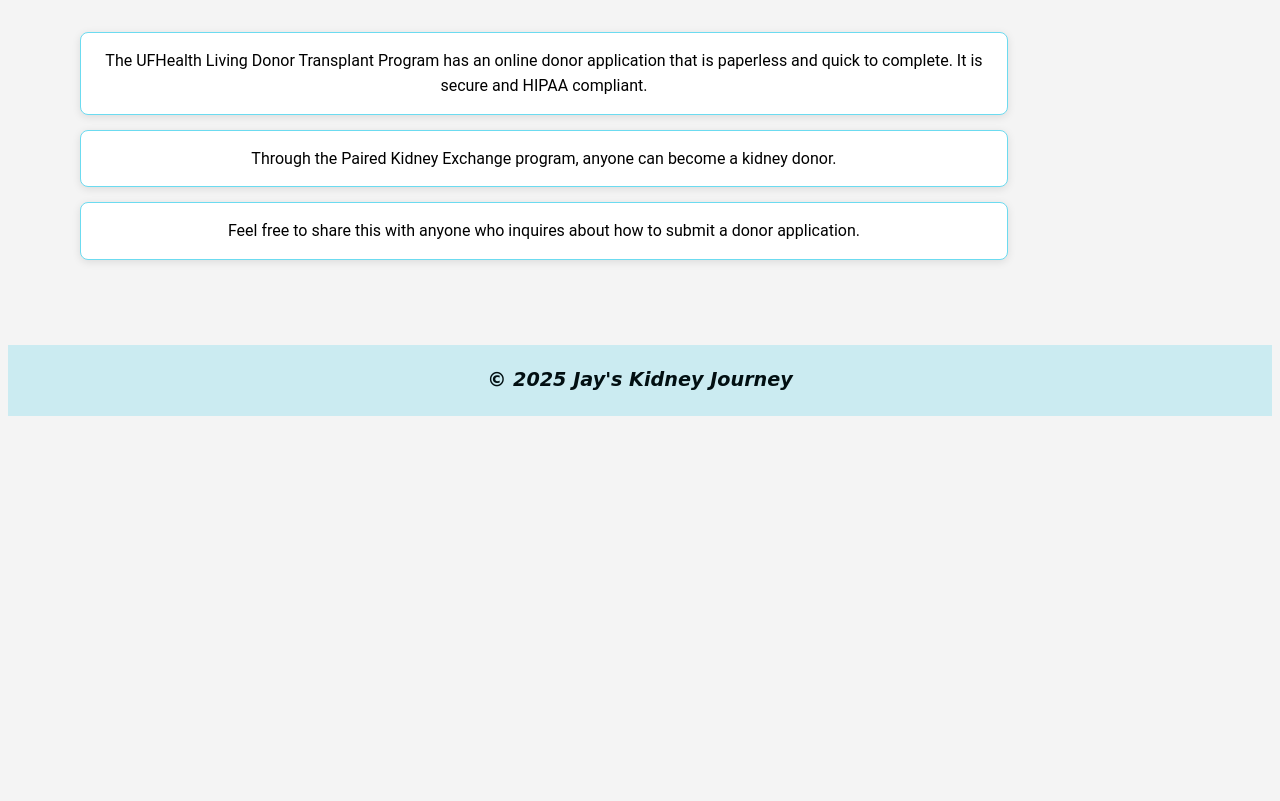
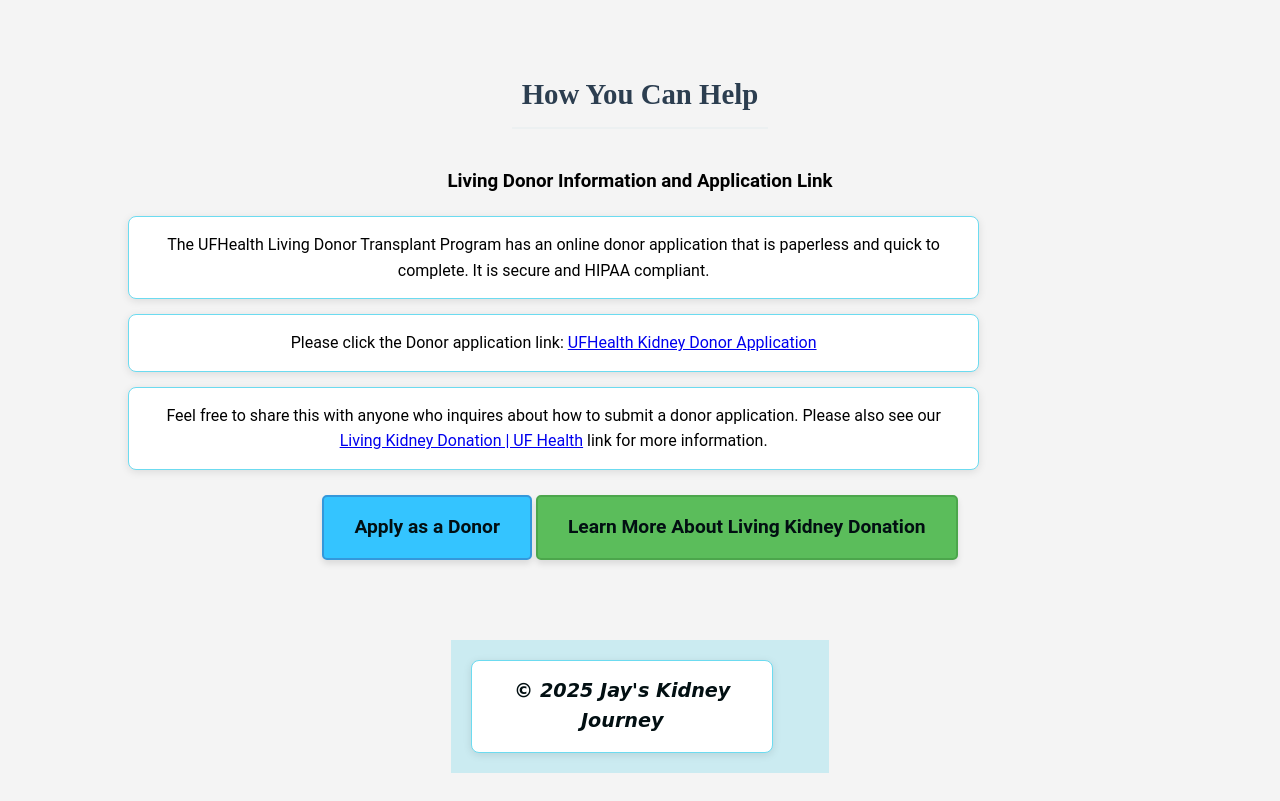
Before and after one commit to hannahrb03/jaybockischkidney, a plain HTML site: page docs/donation.html in a window 1280 px wide. Shown: the part 506-1307 px from the top of the page. Before the commit the page ends 930 px from the top, so only its background shows below. Drawn offline with Linux system fonts and the light colour scheme.

Commit message:
Update donation.html

```diff
--- a/docs/donation.html
+++ b/docs/donation.html
@@ -18,15 +18,23 @@
     </header>
 <main>
     <h1>Living Donor Information</h1>
+    <main>
+    <h2>How You Can Help</h2>
 
     <!-- Living Donor Information -->
     <section>
+        <h3>Living Donor Information and Application Link</h3>
         <p>The UFHealth Living Donor Transplant Program has an online donor application that is paperless and quick to complete. It is secure and HIPAA compliant.</p>
-        <p>Through the Paired Kidney Exchange program, anyone can become a kidney donor. </p>
-        <p>Feel free to share this with anyone who inquires about how to submit a donor application.</p>
+        <p>Please click the Donor application link: <a href="https://redcap.link/kidneydonor" target="_blank">UFHealth Kidney Donor Application</a></p>
+        <p>Feel free to share this with anyone who inquires about how to submit a donor application. Please also see our <a href="https://ufhealth.org/living-kidney-donation" target="_blank">Living Kidney Donation | UF Health</a> link for more information.</p>
+    </section>
+
+    <!-- Buttons Section -->
+    <section>
+        <a href="https://redcap.link/kidneydonor" class="donate-btn">Apply as a Donor</a>
+        <a href="https://ufhealth.org/living-kidney-donation" class="learn-btn">Learn More About Living Kidney Donation</a>
     </section>
 </main>
-
 
     <footer class="footer">
         <p>&copy; 2025 Jay's Kidney Journey</p>
```
